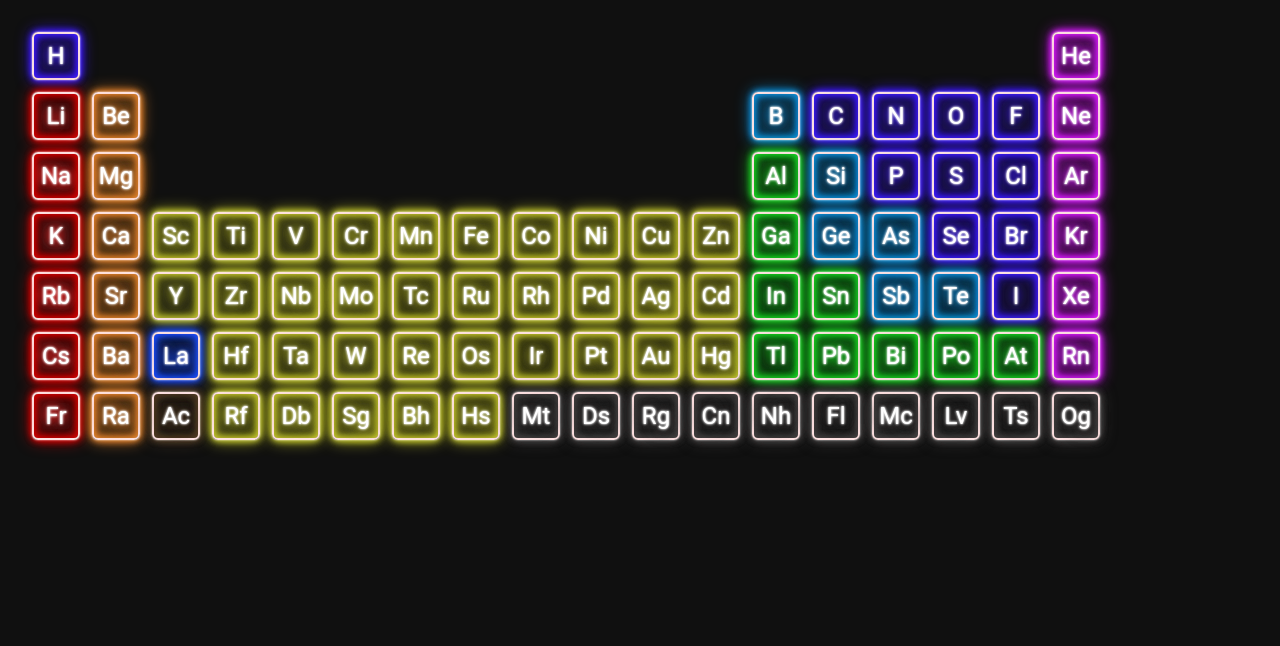
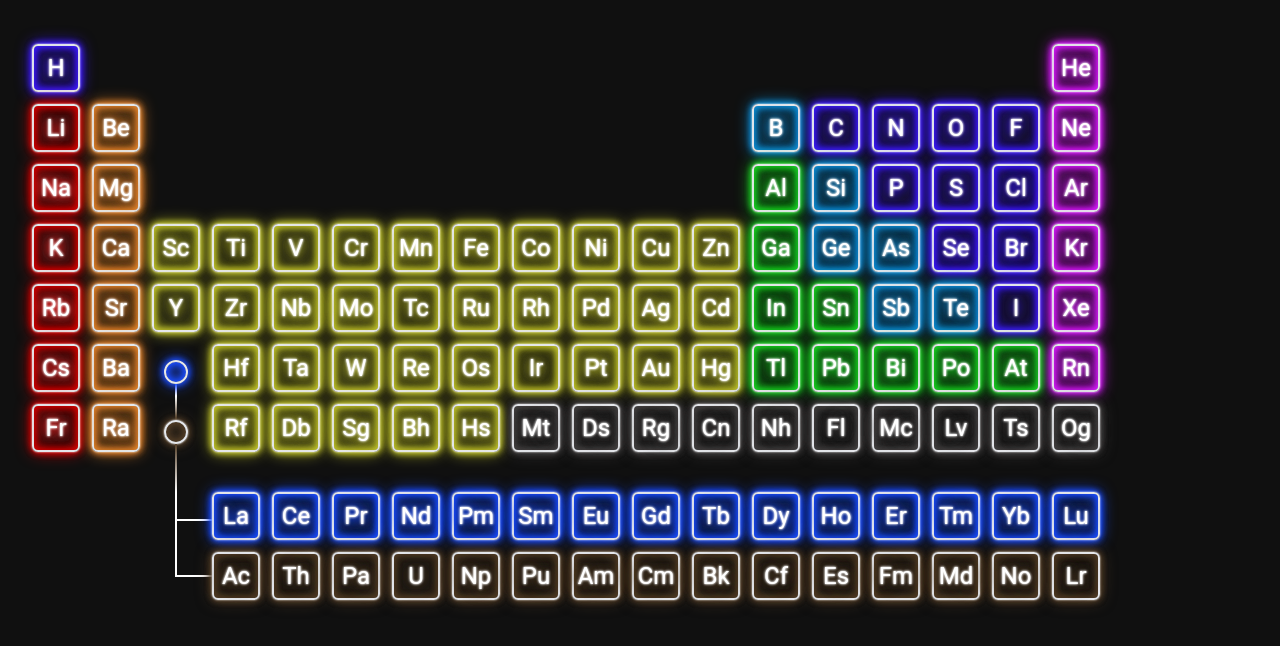
Before and after one commit to SeneSatka/chemistry-website, a Vue app: page / in a window 1280 px wide. Shown: the top 646 px of the page. Built offline with nearby package versions, Linux system fonts and the light colour scheme; the HTML template or start-up script is replaced by a standard one.

Commit message:
refactor: update Element component styling and add Free component for empty states

```diff
--- a/src/components/PeriodicTable/Elements/Element.vue
+++ b/src/components/PeriodicTable/Elements/Element.vue
@@ -10,7 +10,7 @@ const style = ref(getTextColor(getType(props.element)));
 </script>
 <template>
   <div
-    :class="`text-shadow w-12 h-12 flex text-2xl justify-center items-center border-2 rounded-md border-red-100 ${shadow}`"
+    :class="`text-shadow w-12 h-12 flex text-2xl justify-center items-center border-2 rounded-md ${shadow}`"
     :style="`${style}`"
   >
     {{ props.element.symbol }}
--- /dev/null
+++ b/src/components/PeriodicTable/Elements/free.vue
@@ -0,0 +1 @@
+<template><div class="min-h-12 min-w-12"></div></template>
--- a/src/components/PeriodicTable/PeriodicTable.vue
+++ b/src/components/PeriodicTable/PeriodicTable.vue
@@ -4,19 +4,49 @@ import rawElements from "./Elements/PeriodicTableElements";
 import type ElementType from "./Elements/Element";
 import Element from "./Elements/Element.vue";
 import { test } from "./Elements/utils";
+import Free from "./Elements/free.vue";
 const elements: Ref<Array<ElementType>> = ref(
   rawElements as Array<ElementType>
 );
 test();
 </script>
 <template>
-  <div>
-    <div class="flex m-8 flex-row gap-3">
-      <div v-for="g in 18" class="flex flex-col gap-3">
+  <div class="m-8">
+    <div class="flex flex-row gap-3">
+      <div v-for="g in 18" class="flex flex-col">
         <div v-for="p in 7">
-          <div v-if="elements.find((e) => e.group === g && e.period === p)">
+          <div v-if="g == 3 && p == 6">
+            <div class="w-12 h-40 flex items-center justify-start flex-col m-0">
+              <div class="w-12 h-16 flex items-center justify-center flex-col">
+                <span class="h-7"></span>
+                <span
+                  class="w-6 h-6 border-2 rounded-full shadow-[inset_0_0_7px_#1c4dfc,inset_0_0_7px_#1c4dfc,inset_0_0_16px_#1c4dfc,0_0_7px_#1c4dfc,0_0_7px_#1c4dfc,0_0_16px_#1c4dfc]"
+                ></span
+                ><span
+                  class="h-3 w-[2px] bg-gradient-to-b from-[#1c4dfc] to-white"
+                ></span>
+              </div>
+              <div class="w-12 h-24 flex items-center justify-start flex-col">
+                <span
+                  class="h-6 w-[2px] bg-gradient-to-b from-white to-[#523d26]"
+                ></span>
+                <span
+                  class="w-6 h-6 border-2 rounded-full shadow-[inset_0_0_7px_#523d26,inset_0_0_7px_#523d26,inset_0_0_16px_#523d26,0_0_2px_#fff,0_0_7px_#523d26,0_0_7px_#523d26,0_0_16px_#523d26]"
+                ></span
+                ><span
+                  class="h-12 w-[2px] bg-gradient-to-b to-white from-[#523d26]"
+                ></span>
+              </div>
+            </div>
+          </div>
+          <div v-else-if="g === 3 && p === 7" class="hidden"></div>
+
+          <div
+            v-else-if="elements.find((e) => e.group === g && e.period === p)"
+          >
             <Element
               :key="`${g}-${p}`"
+              class="mt-3"
               :element="
                 elements.find((e) => e.group === g && e.period === p) ??
                 elements[0]
@@ -24,8 +54,41 @@ test();
             />
           </div>
           <div v-else>
-            <div class="w-12 h-12"></div>
+            <Free class="mt-3" />
           </div>
+        </div>
+      </div>
+    </div>
+    <div class="flex flex-row gap-3">
+      <Free /> <Free />
+      <div>
+        <div class="w-12 h-14 flex items-center justify-center flex-col">
+          <span class="h-7 w-[2px] bg-white"></span>
+          <span class="ml-[37px] w-[39px] h-[2px] bg-white"></span>
+          <span class="h-7 w-[2px] bg-white"></span>
+        </div>
+        <div class="w-12 h-[52px] flex items-center justify-center flex-col">
+          <span class="h-7 w-[2px] bg-white"></span>
+          <span class="ml-[37px] w-[39px] h-[2px] bg-white"></span>
+          <span class="h-6"></span>
+        </div>
+      </div>
+      <div class="flex flex-col gap-3">
+        <div class="flex flex-row gap-3">
+          <Element
+            v-for="element in elements.filter(
+              (e) => e.group === 3 && e.period === 6
+            )"
+            :element="element ?? elements[0]"
+          />
+        </div>
+        <div class="flex flex-row gap-3">
+          <Element
+            v-for="element in elements.filter(
+              (e) => e.group === 3 && e.period === 7
+            )"
+            :element="element ?? elements[0]"
+          />
         </div>
       </div>
     </div>
```
